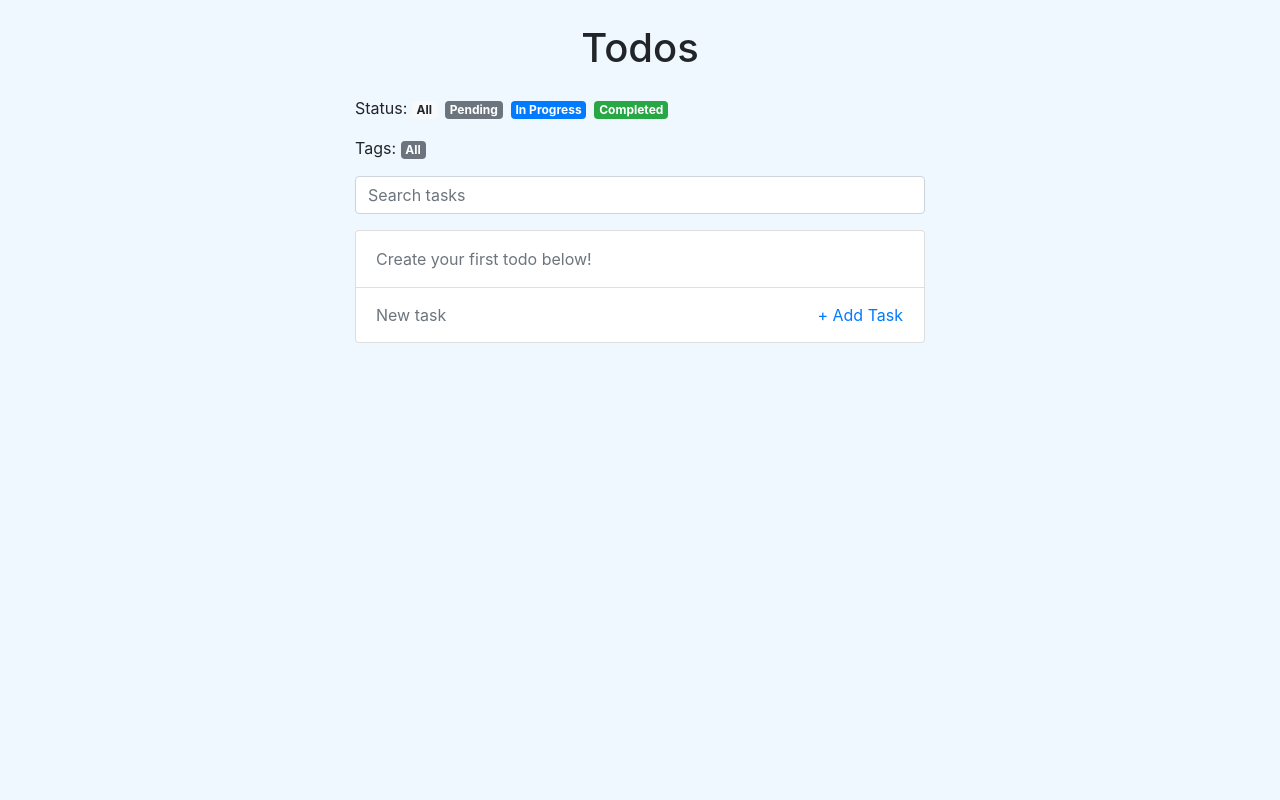
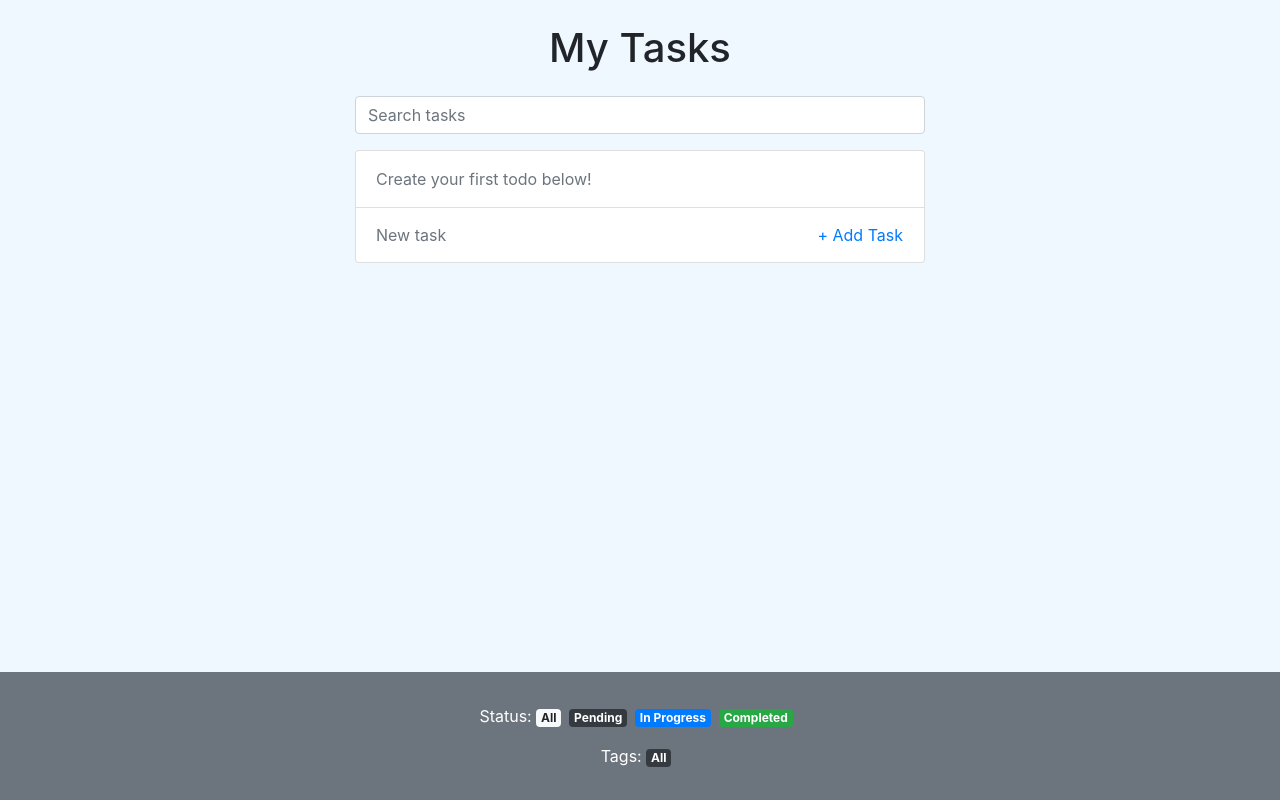
Before and after one commit to connorgiles/connorgiles-todo, a React (Create React App) app: page / in a window 1280 px wide. Built offline with nearby package versions, Linux system fonts and the light colour scheme.

Commit message:
Moved filters to the footer and search to the top

```diff
--- a/src/components/App.js
+++ b/src/components/App.js
@@ -12,12 +12,14 @@ import {
   nextStatus,
 } from '../helpers';
 
+import TodoSearch from './TodoSearch';
 import TodoFilters from './TodoFilters';
 import TodoEdit from './TodoEdit';
 import TodoList from './TodoList';
 
 const Wrapper = styled(Container)`
   max-width: 600px;
+  margin-bottom: 200px;
 `;
 
 function App() {
@@ -63,8 +65,8 @@ function App() {
 
   return (
     <Wrapper>
-      <h1 className="text-center my-4">Todos</h1>
-      <TodoFilters filters={filters} setFilters={setFilters} tags={tags} />
+      <h1 className="text-center my-4">My Tasks</h1>
+      <TodoSearch filters={filters} setFilters={setFilters} />
       <TodoList
         todos={filterTodos(todos, filters)}
         createTodo={onSave}
@@ -78,6 +80,7 @@ function App() {
         toggle={() => setTodoToEdit(undefined)}
         tags={tags}
       />
+      <TodoFilters filters={filters} setFilters={setFilters} tags={tags} />
     </Wrapper>
   );
 }
--- a/src/components/Badge.js
+++ b/src/components/Badge.js
@@ -7,7 +7,7 @@ const MyBadge = styled(StrapBadge)`
 `;
 
 const colors = {
-  Pending: 'secondary',
+  Pending: 'dark',
   'In Progress': 'primary',
   Completed: 'success',
 };
--- a/src/components/TodoFilters.js
+++ b/src/components/TodoFilters.js
@@ -1,17 +1,10 @@
 import React from 'react';
-import { Input } from 'reactstrap';
 
 import { statuses } from '../constants';
 
 import Badge from './Badge';
 
 export default function TodoFilters({ filters, setFilters, tags }) {
-  const filterSearch = (query) =>
-    setFilters({
-      ...filters,
-      query,
-    });
-
   const filterStatus = (status) =>
     setFilters({
       ...filters,
@@ -28,8 +21,10 @@ export default function TodoFilters({ filters, setFilters, tags }) {
   const isSelected = (type, val) => !filters[type] || filters[type] === val;
 
   return (
-    <div>
-      <div className="my-3">
+    <div
+      className="py-3 fixed-bottom bg-secondary text-white"
+      style={{ backgroundColor: '#dae4ed' }}>
+      <div className="my-3 text-center">
         Status:{' '}
         <Badge
           className="mr-2"
@@ -46,11 +41,11 @@ export default function TodoFilters({ filters, setFilters, tags }) {
           />
         ))}
       </div>
-      <div className="my-3">
+      <div className="my-3 text-center">
         Tags:{' '}
         <Badge
           className="mr-2"
-          color={!filters.tag ? 'secondary' : 'light'}
+          color={!filters.tag ? 'dark' : 'light'}
           status={'All'}
           onClick={() => filterTags(undefined)}
         />
@@ -58,22 +53,11 @@ export default function TodoFilters({ filters, setFilters, tags }) {
           <Badge
             className="mr-2"
             status={value}
-            color={
-              filters.tag && isSelected('tag', value) ? 'primary' : 'light'
-            }
+            color={filters.tag && isSelected('tag', value) ? 'dark' : 'light'}
             onClick={() => filterTags(value)}
           />
         ))}
       </div>
-      <div className="my-3">
-        <Input
-          id="search-bar"
-          onChange={(e) => filterSearch(e.target.value)}
-          value={filters?.query}
-          placeholder="Search tasks"
-          required
-        />
-      </div>
     </div>
   );
 }
--- /dev/null
+++ b/src/components/TodoSearch.js
@@ -0,0 +1,22 @@
+import React from 'react';
+import { Input } from 'reactstrap';
+
+export default function TodoSearch({ filters, setFilters, tags }) {
+  const filterSearch = (query) =>
+    setFilters({
+      ...filters,
+      query,
+    });
+
+  return (
+    <div className="my-3">
+      <Input
+        id="search-bar"
+        onChange={(e) => filterSearch(e.target.value)}
+        value={filters?.query}
+        placeholder="Search tasks"
+        required
+      />
+    </div>
+  );
+}
```
